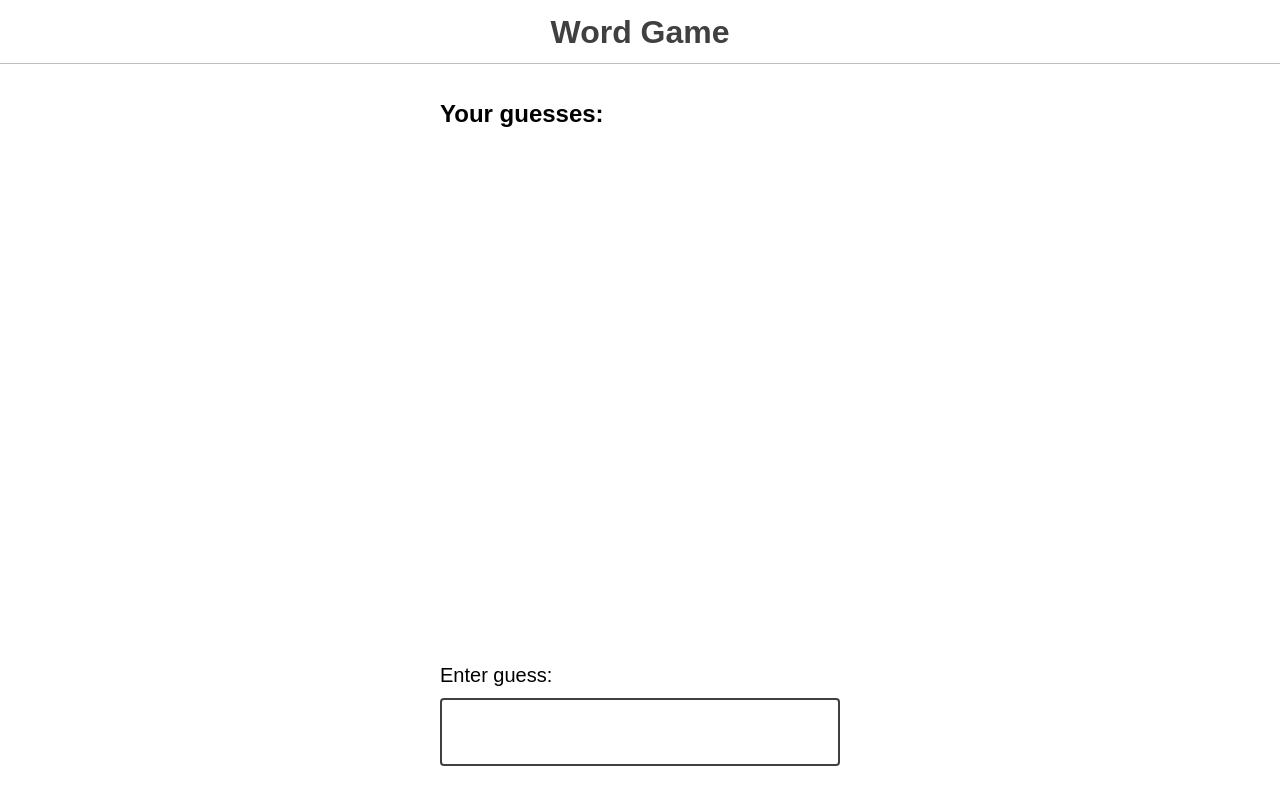
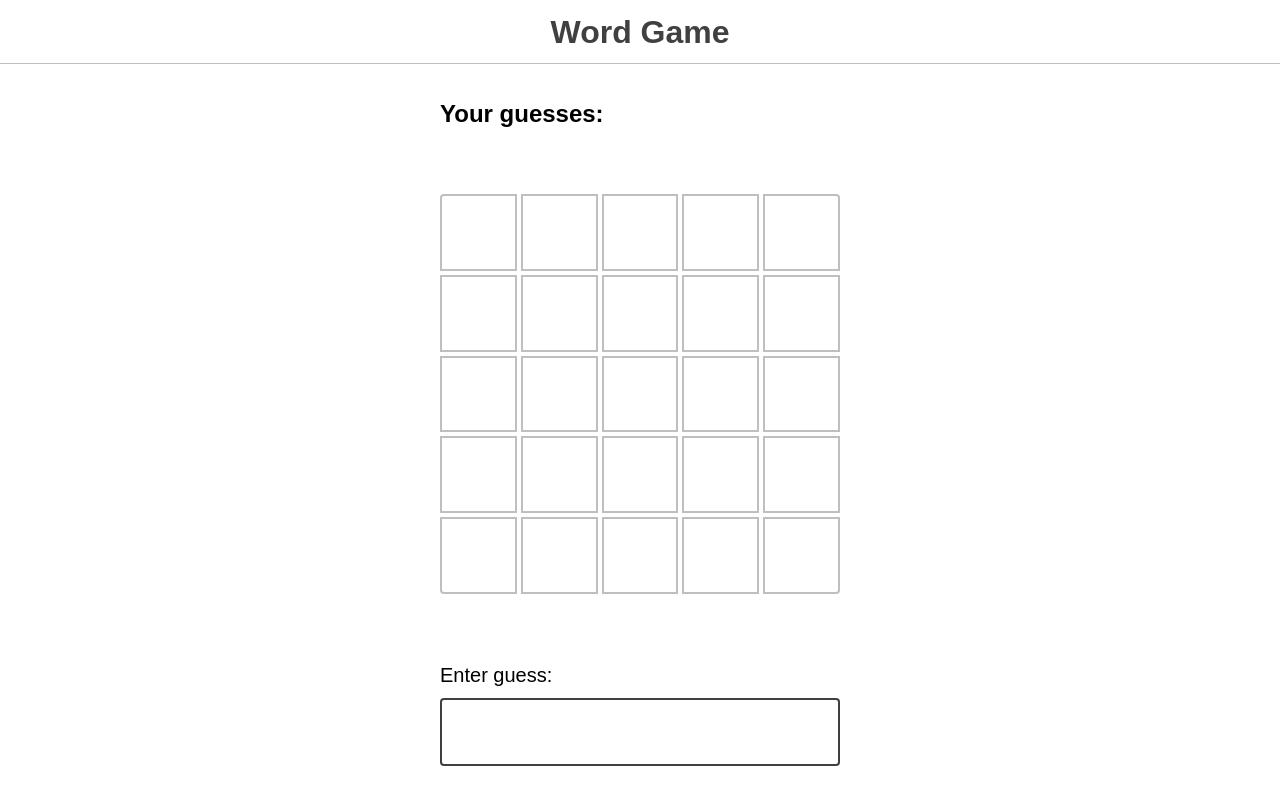
Before and after one commit to joy-of-react/project-wordle, a React (Vite) app: page / in a window 1280 px wide. Built offline with nearby package versions, Linux system fonts and the light colour scheme.

Commit message:
fix: shows the board and completes it with user guesses

```diff
--- a/src/components/UserGuesses/UserGuesses.js
+++ b/src/components/UserGuesses/UserGuesses.js
@@ -1,17 +1,26 @@
 import React from 'react';
+import { range } from '../../utils';
+import { NUM_OF_GUESSES_ALLOWED } from '../../constants';
 
 function UserGuesses({ guesses }) {
+  const guessesArray = range(NUM_OF_GUESSES_ALLOWED - 1).fill([]).map((_, index) => {
+    return guesses[index] || ['', '', '', '', ''];
+  });
+
+  const randonIndex = () => (Math.random());
+
+
   return (
     <>
       <h2>Your guesses:</h2>
       <div className='guess-results'>
-        {guesses.map((guess, index) => (
-          <p className='guess' key={index}>
-            {guess.split('').map((letter, letterIndex) => {
-              <span className='cell' key={letter}>
+        {guessesArray.map((guess) => (
+          <p className='guess' key={randonIndex()}>
+            {Array.from(guess).map((letter) => (
+              <span className='cell' key={randonIndex()}>
                 {letter}
               </span>
-              })}
+              ))}
           </p>
         ))}
       </div>
```
